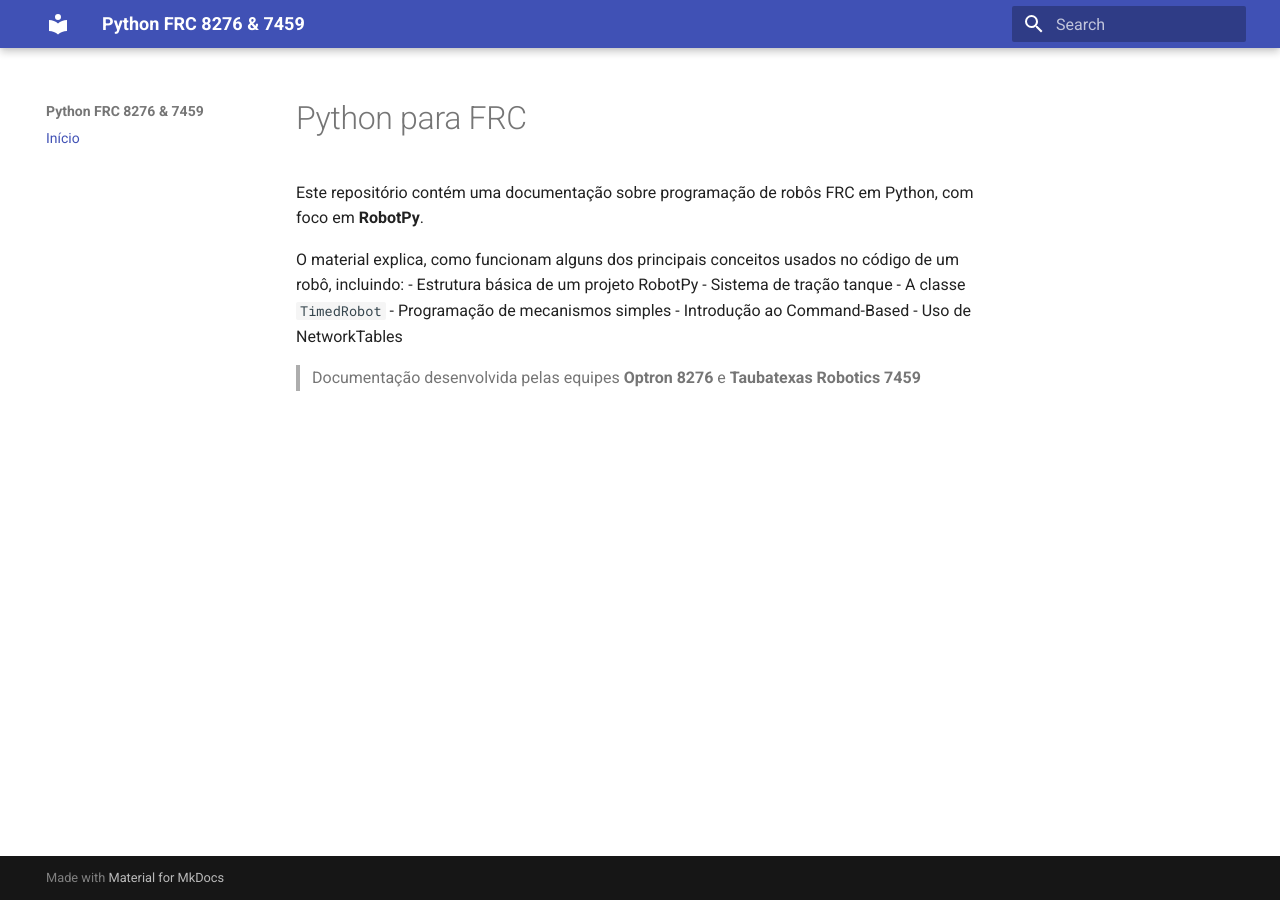
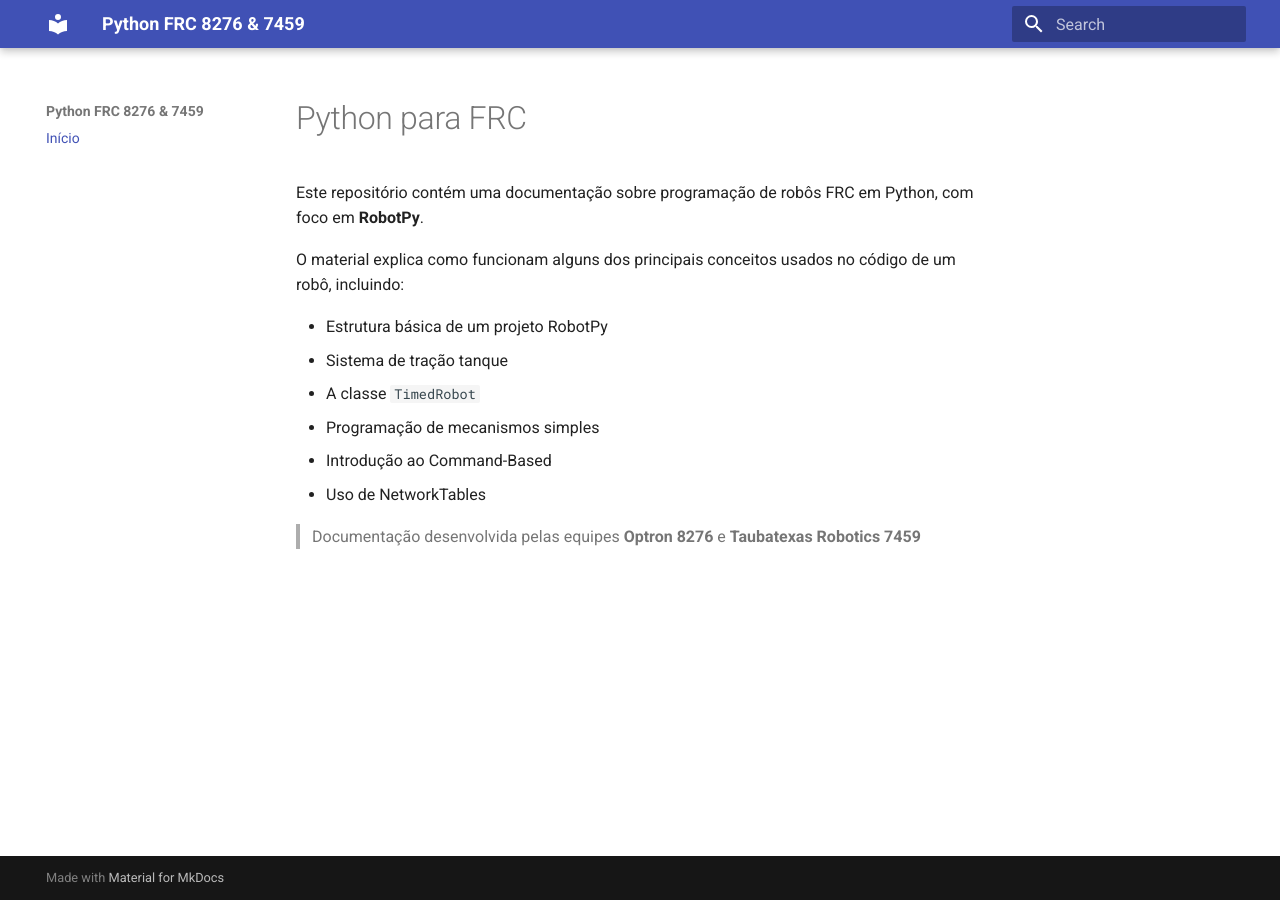
Before and after one commit to moretti8276/python-frc-8276-7459, an MkDocs documentation site: the page built from docs/index.md, in a window 1280 px wide. Built offline with MkDocs 1.6.1 and Material for MkDocs 9.7.7, drawn with Linux system fonts in a browser that asks for light colours.

```diff
--- a/docs/index.md
+++ b/docs/index.md
@@ -2,12 +2,13 @@
 
 Este repositório contém uma documentação sobre programação de robôs FRC em Python, com foco em **RobotPy**.
 
-O material explica, como funcionam alguns dos principais conceitos usados no código de um robô, incluindo:
-- Estrutura básica de um projeto RobotPy
-- Sistema de tração tanque
-- A classe `TimedRobot`
-- Programação de mecanismos simples
-- Introdução ao Command-Based
-- Uso de NetworkTables
+O material explica como funcionam alguns dos principais conceitos usados no código de um robô, incluindo:
+
+* Estrutura básica de um projeto RobotPy
+* Sistema de tração tanque
+* A classe `TimedRobot`
+* Programação de mecanismos simples
+* Introdução ao Command-Based
+* Uso de NetworkTables
 
 > Documentação desenvolvida pelas equipes **Optron 8276** e **Taubatexas Robotics 7459**
```
